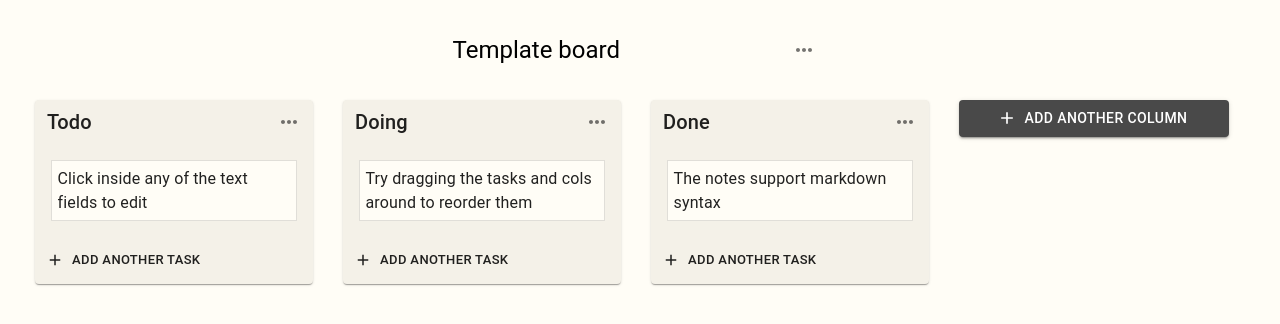
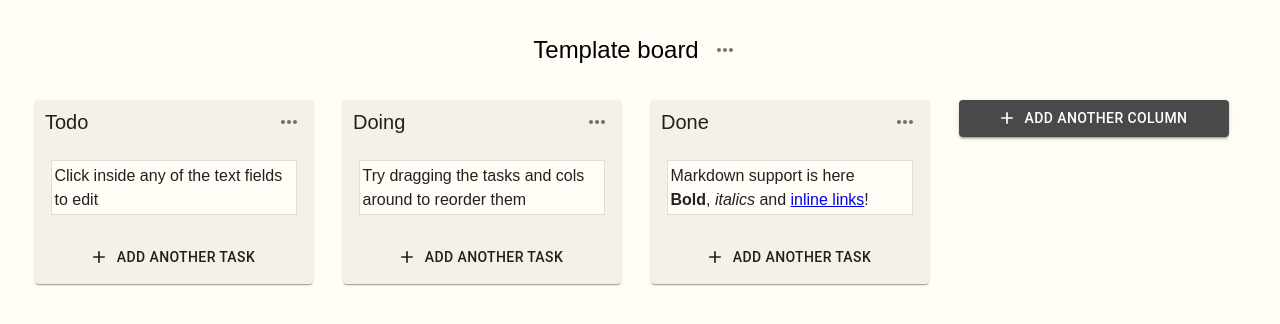
Before and after one commit to dylanpjx/todo-kanban, a React (Create React App) app: page / in a window 1280 px wide. Shown: the top 324 px of the page. Built offline with nearby package versions, Linux system fonts and the light colour scheme.

Commit message:
V1.1: Markdown support is now here!

```diff
--- a/package.json
+++ b/package.json
@@ -12,8 +12,9 @@
     "react": "^16.13.1",
     "react-beautiful-dnd": "^13.0.0",
     "react-dom": "^16.13.1",
+    "react-markdown": "^4.3.1",
     "react-router-dom": "^5.2.0",
-    "react-scripts": "3.4.1",
+    "react-scripts": "^3.4.3",
     "uuid": "^8.3.0"
   },
   "scripts": {
--- a/src/components/Col.js
+++ b/src/components/Col.js
@@ -3,7 +3,6 @@ import React from 'react';
 import { Draggable, Droppable } from 'react-beautiful-dnd';
 
 import { makeStyles } from '@material-ui/core/styles';
-import Typography from '@material-ui/core/Typography';
 import Card from '@material-ui/core/Card';
 import CardContent from '@material-ui/core/CardContent';
 import CardActions from '@material-ui/core/CardActions';
@@ -15,8 +14,8 @@ import AddTask from '../helpers/AddTask';
 
 const useStyles = makeStyles((theme) => ({
   col: {
+    display: 'flex',
     backgroundColor: 'rgb(243.6, 241.2, 232.2)',
-    display: 'flex',
     flexDirection: 'column',
     minWidth: '270px',
     margin: '0px 15px',
@@ -35,12 +34,6 @@ const useStyles = makeStyles((theme) => ({
     flexDirection: 'column',
   },
 }));
-
-const ContentComponent = ({ text }) => (
-  <Typography style={{ padding: '12px' }} variant="h6">
-    {text}
-  </Typography>
-);
 
 const Col = (props) => {
   const classes = useStyles();
@@ -63,15 +56,12 @@ const Col = (props) => {
                   if (props.col.isNew) props.delCol(props.col.id);
                 }}
                 initIsEditing={props.col.isNew}
-                // inputStyle={classes.inputStyle}
-                ContentComponent={() => (
-                  <ContentComponent text={props.col.label} />
-                )}
                 styleProps={{
                   padding: '10px',
                   fontSize: '1.25rem',
                   fontWeight: '500',
                   lineHeight: '1.6',
+                  width: '230px',
                 }}
               />
 
--- a/src/components/Header.js
+++ b/src/components/Header.js
@@ -1,7 +1,6 @@
 import React from 'react';
 
 import { makeStyles } from '@material-ui/core/styles';
-import Typography from '@material-ui/core/Typography';
 
 import Editable from '../helpers/Editable';
 import BoardMenu from '../helpers/BoardMenu';
@@ -16,18 +15,10 @@ const useStyles = makeStyles((theme) => ({
   },
   headerWrapper: {
     display: 'flex',
-    width: '30%',
-    maxWidth: 500,
     alignItems: 'center',
     justifyContent: 'center',
   },
 }));
-
-const ContentComponent = ({ text }) => (
-  <Typography variant="h5" style={{ justifyContent: 'center' }}>
-    {text}
-  </Typography>
-);
 
 const Header = (props) => {
   const classes = useStyles();
@@ -39,7 +30,6 @@ const Header = (props) => {
           text={props.header}
           onSubmit={(text) => props.updateHeader(props.boardId, text)}
           onExitIfEmpty={null}
-          ContentComponent={() => <ContentComponent text={props.header} />}
           styleProps={{
             padding: '2.5px',
             fontSize: '1.5rem',
--- a/src/components/Task.js
+++ b/src/components/Task.js
@@ -4,29 +4,21 @@ import { Draggable } from 'react-beautiful-dnd';
 
 import { makeStyles } from '@material-ui/core/styles';
 import Paper from '@material-ui/core/Paper';
-import Typography from '@material-ui/core/Typography';
 
 import Editable from '../helpers/Editable';
 import DelTask from '../helpers/DelTask';
 
 const useStyles = makeStyles((theme) => ({
   task: {
+    display: 'flex',
     backgroundColor: 'rgb(255, 253, 246)',
-    display: 'flex',
     justifyContent: 'space-between',
     position: 'relative',
-
     '&:hover': {
       backgroundColor: '#f5f2f0',
     },
   },
 }));
-
-const ContentComponent = ({ text }) => (
-  <Typography style={{ padding: 5.5, wordWrap: 'word-break' }}>
-    {text}
-  </Typography>
-);
 
 const Task = (props) => {
   const classes = useStyles(props);
@@ -53,15 +45,13 @@ const Task = (props) => {
               if (props.task.isNew) props.delTask(props.colId, props.task.id);
             }}
             initIsEditing={props.task.isNew}
-            ContentComponent={() => (
-              <ContentComponent text={props.task.content} />
-            )}
             multiline
             styleProps={{
               padding: '2.5px',
               fontSize: '1rem',
               fontWeight: '400',
               lineHeight: '1.5',
+              width: '230px',
             }}
           />
           {/* DelTask Button */}
--- a/src/helpers/AddTask.js
+++ b/src/helpers/AddTask.js
@@ -19,7 +19,7 @@ const AddTask = (props) => {
   return (
     <Button
       className={classes.addTask}
-      size="small"
+      fullWidth
       startIcon={<AddIcon />}
       onClick={() => props.addTask(props.colId, '')}
     >
--- a/src/helpers/Editable.js
+++ b/src/helpers/Editable.js
@@ -1,22 +1,26 @@
 import React, { useState } from 'react';
 
+import ReactMarkdown from 'react-markdown';
 import { makeStyles } from '@material-ui/core/styles';
 import TextField from '@material-ui/core/TextField';
 
 const useStyles = makeStyles((theme) => ({
+  // Fixed width for Task and Label but not Header
   editWrapper: {
     display: 'flex',
     minHeight: '30px',
-    width: '230px',
+    width: (styleProps) => styleProps.width,
+    // minWidth: '50px',
     wordWrap: 'break-word',
-    flex: 1,
+    flex: '1 1 auto',
   },
+  // Change the inputStyles according to typography type
   inputStyle: {
     padding: (styleProps) => styleProps.padding,
+    fontFamily: 'Arial',
     fontSize: (styleProps) => styleProps.fontSize,
     fontWeight: (styleProps) => styleProps.fontWeight,
     lineHeight: (styleProps) => styleProps.lineHeight,
-    margin: '0px',
     wordWrap: 'break-word',
   },
 }));
@@ -25,7 +29,6 @@ const Editable = ({
   text,
   onSubmit,
   onExitIfEmpty,
-  ContentComponent,
   initIsEditing,
   multiline = false,
   styleProps,
@@ -74,7 +77,9 @@ const Editable = ({
           }}
         />
       ) : (
-        <ContentComponent />
+        <div className={classes.inputStyle}>
+          <ReactMarkdown source={text} />
+        </div>
       )}
     </div>
   );
--- a/src/helpers/initialState.js
+++ b/src/helpers/initialState.js
@@ -40,7 +40,8 @@ const initialState = {
     },
     'task-2': {
       id: 'task-2',
-      content: 'The notes support markdown syntax',
+      content:
+        'Markdown support is here\n **Bold**, _italics_ and [inline links](https://github.com/dylanpjx)!',
       isNew: false,
     },
   },
--- a/src/index.css
+++ b/src/index.css
@@ -13,3 +13,10 @@ code {
   font-family: source-code-pro, Menlo, Monaco, Consolas, 'Courier New',
     monospace;
 }
+
+h1,
+h2,
+h3,
+p {
+  margin: 0px;
+}
```
Also changed, not shown: 2 other files (tests, documents, lock files or other folders).
